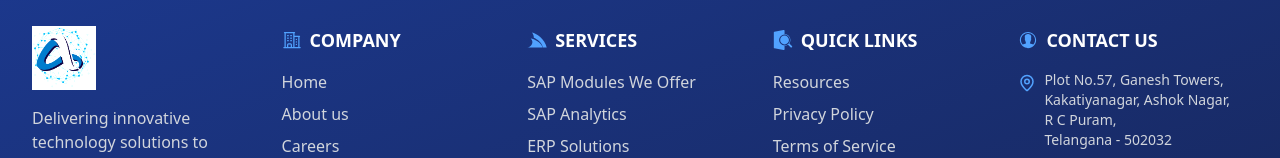
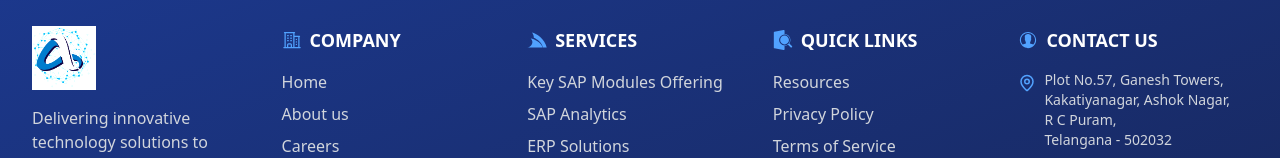
Before and after one commit to RakeshAnarajula/vsvs, a React (Vite) app: page /Termsofservices in a window 1280 px wide. Shown: the part 3558-3716 px from the top of the page. Built offline with nearby package versions, Linux system fonts and the light colour scheme.

Commit message:
updated code

```diff
--- a/src/components/Footer.jsx
+++ b/src/components/Footer.jsx
@@ -86,7 +86,7 @@ const Footer = () => {
               <FooterLink to="/contactus">Contact Us</FooterLink>
             </FooterSection>
             <FooterSection title="SERVICES" icon={FaServicestack}>
-            <FooterLink to="/services/SapModules">SAP Modules We Offer</FooterLink>
+            <FooterLink to="/services/SapModules">Key SAP Modules Offering</FooterLink>
             <FooterLink to="/services/SAPanalytics">SAP Analytics</FooterLink>
               <FooterLink to="/services/ERPsolutions">ERP Solutions</FooterLink>
               <FooterLink to="/services/Businessone">Business One</FooterLink>
--- a/src/components/Navbar.jsx
+++ b/src/components/Navbar.jsx
@@ -142,7 +142,7 @@ const Navbar = () => {
     };
   }, []);
   const servicesItems = [
-    { label: " Key SAP Modules Offering", path: "/services/SapModules" },
+    { label: "Key SAP Modules Offering", path: "/services/SapModules" },
     { label: "SAP Analytics", path: "/services/SAPanalytics" },
     { label: "ERP Solutions", path: "/services/ERPsolutions" },
     { label: "Business One", path: "/services/Businessone" },
```
